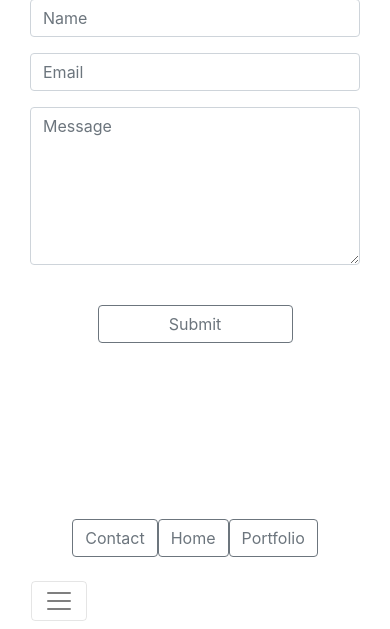
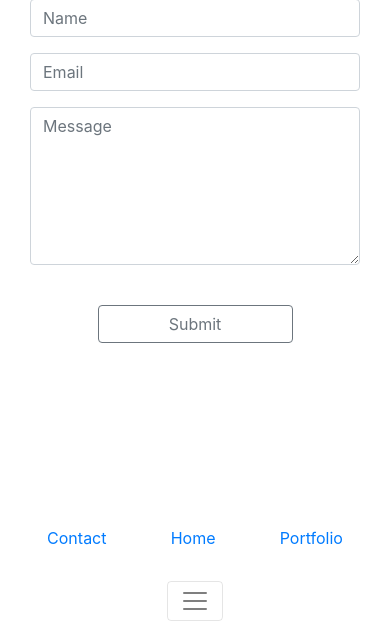
Before and after one commit to erikClevenger/modwrk, a PHP site: page / in a window 390 px wide, after a click that opens the changed part. Shown: the part 215-844 px from the top of the page. Run offline with PHP 8.4, Linux system fonts and the light colour scheme.

Commit message:
centered mobile toggle button, gave nav buttons breathing room.

```diff
--- a/public_html/index.php
+++ b/public_html/index.php
@@ -28,7 +28,7 @@
 					<a href="#slidePortfolio" role="button" class="btn btn-outline-secondary">Portfolio</a>
 				</div>
 			</div>
-			<nav class="navbar navbar-light bg-white">
+			<nav class="navbar navbar-light">
 				<button class="navbar-toggler" type="button" data-toggle="collapse" data-target="#topNavToggle"
 						  aria-controls="topNavToggle" aria-expanded="false" aria-label="Toggle navigation">
 					<span class="navbar-toggler-icon"></span>
@@ -36,14 +36,14 @@
 			</nav>
 		</div>
 		<div class="container bigHide fixed-bottom">
-			<div class="collapse backWhite" id="btmNavToggle">
-				<div class="d-flex flex-row mb-3 justify-content-center" aria-label="navigation">
-					<a href="#slideContact" role="button" class="btn btn-outline-secondary" >Contact</a>
-					<a href="#slideHome" role="button" class="btn btn-outline-secondary" >Home</a>
-					<a href="#slidePortfolio" role="button" class="btn btn-outline-secondary">Portfolio</a>
+			<div class="collapse " id="btmNavToggle">
+				<div class="d-flex flex-row mb-3 justify-content-around" aria-label="navigation">
+					<a href="#slideContact" role="button" class="btn backWhite" >Contact</a>
+					<a href="#slideHome" role="button" class="btn backWhite" >Home</a>
+					<a href="#slidePortfolio" role="button" class="btn backWhite">Portfolio</a>
 				</div>
 			</div>
-			<nav class="navbar navbar-light bg-white">
+			<nav class="navbar navbar-light bg-white justify-content-center">
 				<button class="navbar-toggler" type="button" data-toggle="collapse" data-target="#btmNavToggle"
 						  aria-controls="btmNavToggle" aria-expanded="false" aria-label="Toggle navigation">
 					<span class="navbar-toggler-icon"></span>
```
